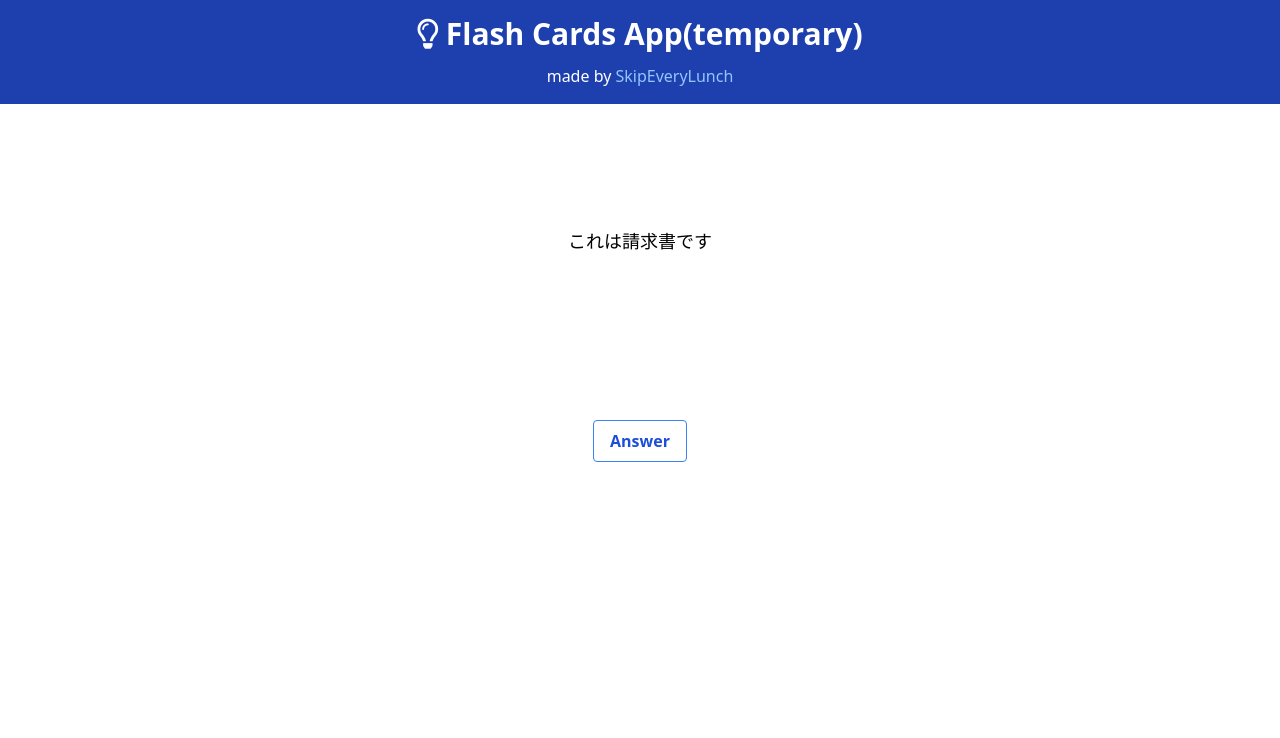
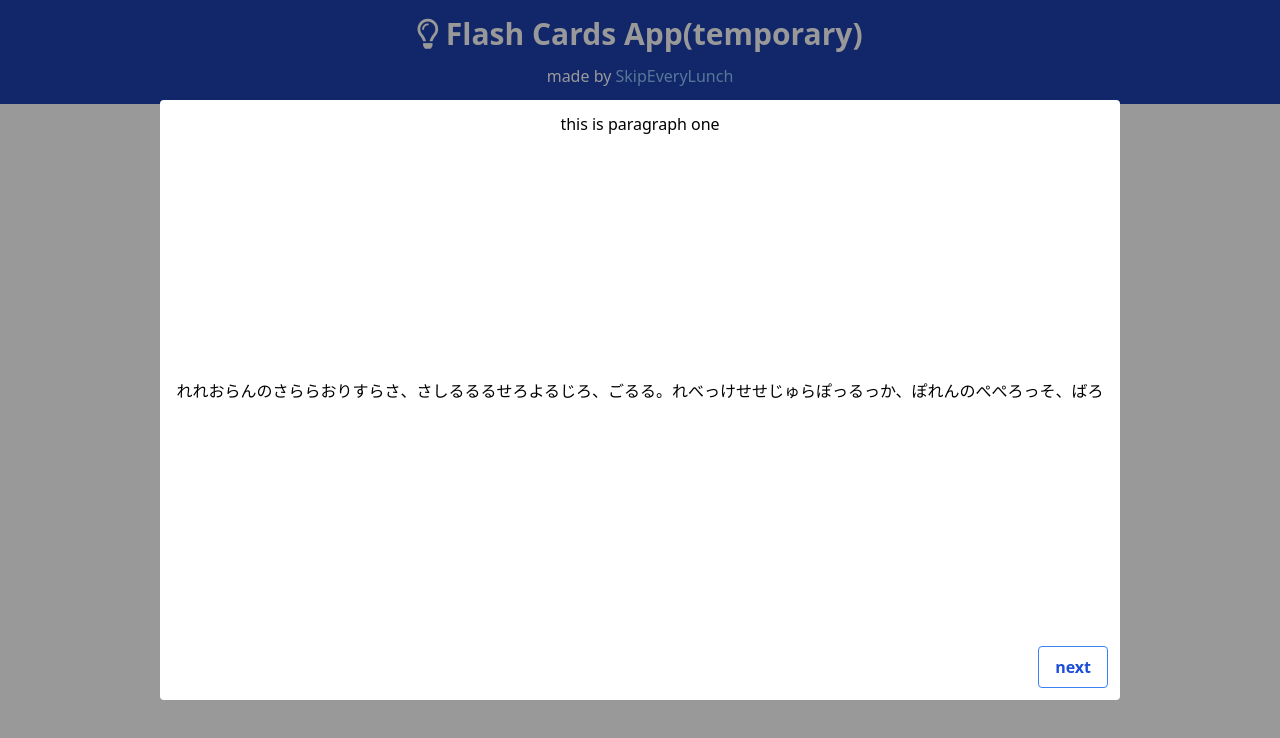
Before and after one commit to SkipEveryLunch/flashcards-vue, a Vue app: page / in a window 1280 px wide. Shown: the top 738 px of the page. Built offline with nearby package versions, Linux system fonts and the light colour scheme.

Commit message:
implemented Modal.vue

```diff
--- /dev/null
+++ b/src/components/Modal.vue
@@ -0,0 +1,53 @@
+<template lang="">
+  <div class="absolute z-40 inset-0 opacity-40 bg-black"></div>
+  <div class="absolute h-3/4 w-3/4 inset-0 m-auto bg-white z-50 rounded flex flex-col justify-between p-3">
+    <div>
+      <p
+      v-if="progress < modalMessages.length"
+      class="text-center"
+      >{{modalMessages[progress].header}}</p>
+    </div>
+    <div>
+      <p
+      v-if="progress < modalMessages.length"
+      class="text-center"
+      >{{modalMessages[progress].body}}</p>
+    </div>
+    <div class="self-end">
+      <button
+      class="bg-transparent hover:bg-blue-500 text-blue-700 font-semibold hover:text-white py-2 px-4 border border-blue-500 hover:border-transparent rounded"
+      @click="next">
+      <span v-if="progress < modalMessages.length - 1">
+        next
+      </span>
+      <span v-else>
+        done
+      </span>
+      </button>
+    </div>
+  </div>
+</template>
+<script>
+import {ref} from "vue"
+export default {
+  name:"Modal",
+  props:["modalMessages"],
+  emits:['modal-off'],
+  setup(props,{emit}){
+    const progress = ref(0);
+    const next =()=>{
+      if(progress.value < props.modalMessages.length - 1 ){
+        progress.value += 1;
+      }else{
+        emit(`modal-off`);
+      }
+    }
+    return{
+      progress,next
+    }
+  }
+}
+</script>
+<style lang="">
+
+</style>
--- a/src/views/Home.vue
+++ b/src/views/Home.vue
@@ -11,6 +11,9 @@
       @next-question="nextQuestion"
       />
     </div>
+    <Modal v-if="isModalOn"
+    @modal-off="modalOff"
+    :modalMessages="modalMessages"/>
   </div>
 </template>
 
@@ -18,12 +21,14 @@
 import { defineComponent,ref } from 'vue';
 import CardsButton from "@/components/CardsButton.vue"
 import CardsText from '@/components/CardsText.vue';
+import Modal from '@/components/Modal.vue';
 
 export default defineComponent({
   name: 'Home',
   components:{
     CardsButton,
-    CardsText
+    CardsText,
+    Modal
   },
   setup(){
     const progress = ref(0);
@@ -53,8 +58,24 @@ export default defineComponent({
         back:"this is a cupboard"
       }
     ])
+    const modalMessages = [{
+      header:"this is paragraph one",
+      body:"れれおらんのさららおりすらさ、さしるるるせろよるじろ、ごるる。れべっけせせじゅらぽっるっか、ぽれんのぺぺろっそ、ばろ"
+    },
+    {
+      header:"this is paragraph two",
+      body:"れれおらんのさららおりすらさ、さしるるるせろよるじろ、ごるる。れべっけせせじゅらぽっるっか、ぽれんのぺぺろっそ、ばろ"
+    },    {
+      header:"this is paragraph three",
+      body:"れれおらんのさららおりすらさ、さしるるるせろよるじろ、ごるる。れべっけせせじゅらぽっるっか、ぽれんのぺぺろっそ、ばろ"
+    }]
+    const isModalOn = ref(true);
+    const modalOff =()=>{
+      isModalOn.value = false;
+    }
     return{
-      progress,questions,phase,showAnswer,nextQuestion
+      progress,questions,phase,showAnswer,nextQuestion,modalMessages,isModalOn,
+      modalOff
     }
   }
 });
```
